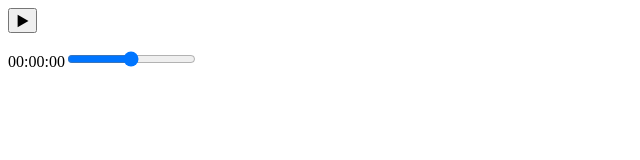
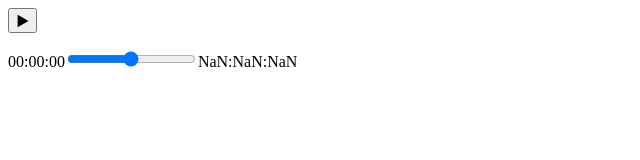
Before and after one commit to yaboo777/hls, a plain HTML site: page index.html in a window 1280 px wide. Shown: the whole page, without its empty margins (0-640 px from the left). Drawn offline with Linux system fonts and the light colour scheme.

Commit message:
change set duration logic

```diff
--- a/index.html
+++ b/index.html
@@ -34,6 +34,14 @@ $(function () {
 		return strHour + ':' + strMin + ':' + strSec;
 	};
 
+	var setDuration = function () {
+		var duration = audio.duration;
+		$duration.text(convertTime(duration));
+		setTimeout(function () {
+			setDuration();
+		}, 1000);
+	};
+
 	$current.text('00:00:00');
 
 	$button.on('click', function () {
@@ -48,11 +56,11 @@ $(function () {
 	});
 
 	$audio.on('loadedmetadata', function () {
-		var duration = audio.duration;
+//		var duration = audio.duration;
 
 //		$button.removeAttr('disabled');
 
-		$duration.text(convertTime(duration));
+//		$duration.text(convertTime(duration));
 
 		seekbar.disabled = false;
 		seekbar.min = seekbar.value = audio.initialTime || 0;
@@ -68,6 +76,10 @@ $(function () {
 		audio.currentTime = this.valueAsNumber;
 		$current.text(convertTime(this.valueAsNumber));
 	});
+
+	setTimeout(function () {
+		setDuration();
+	}, 1000);
 });
 </script>
 </body>
```
